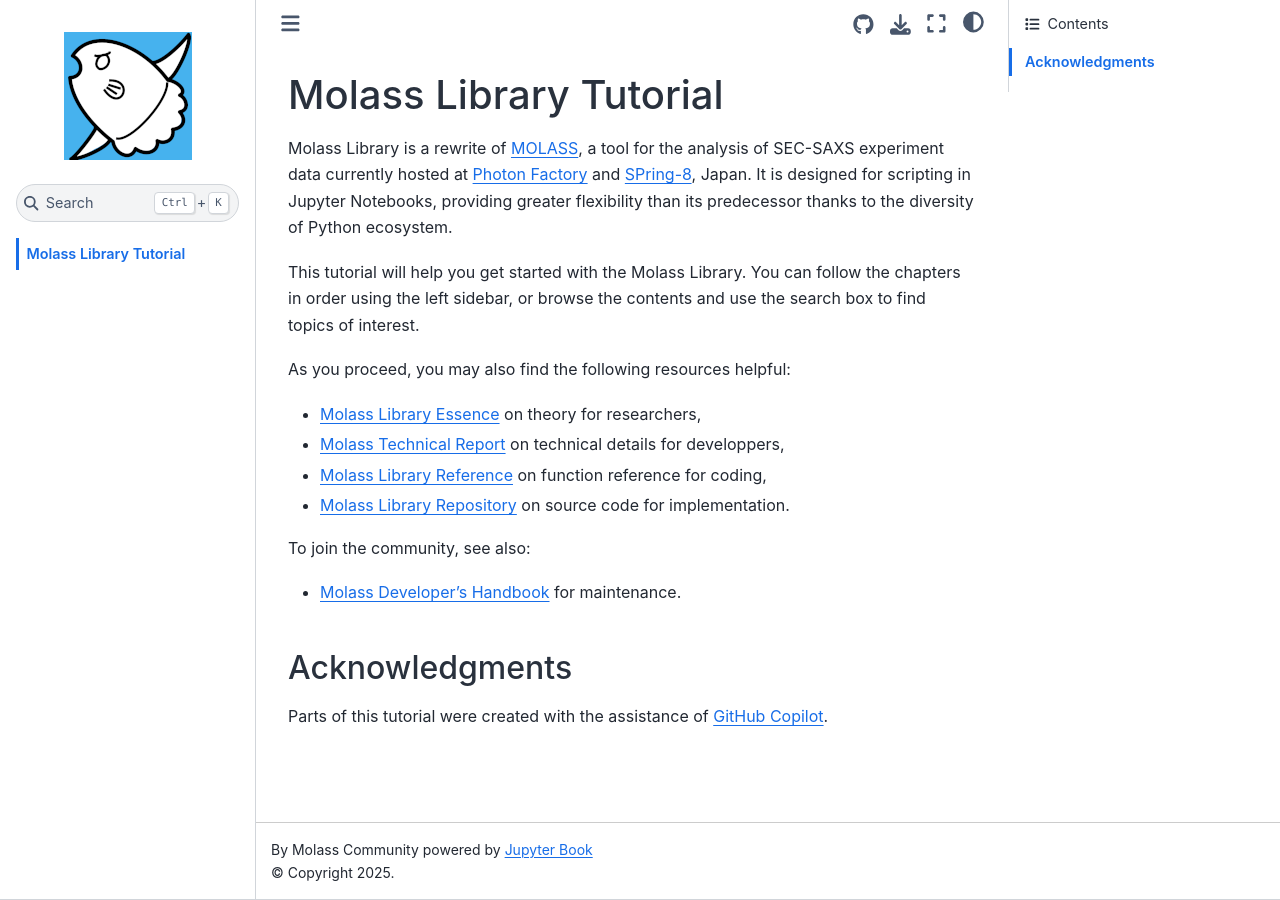
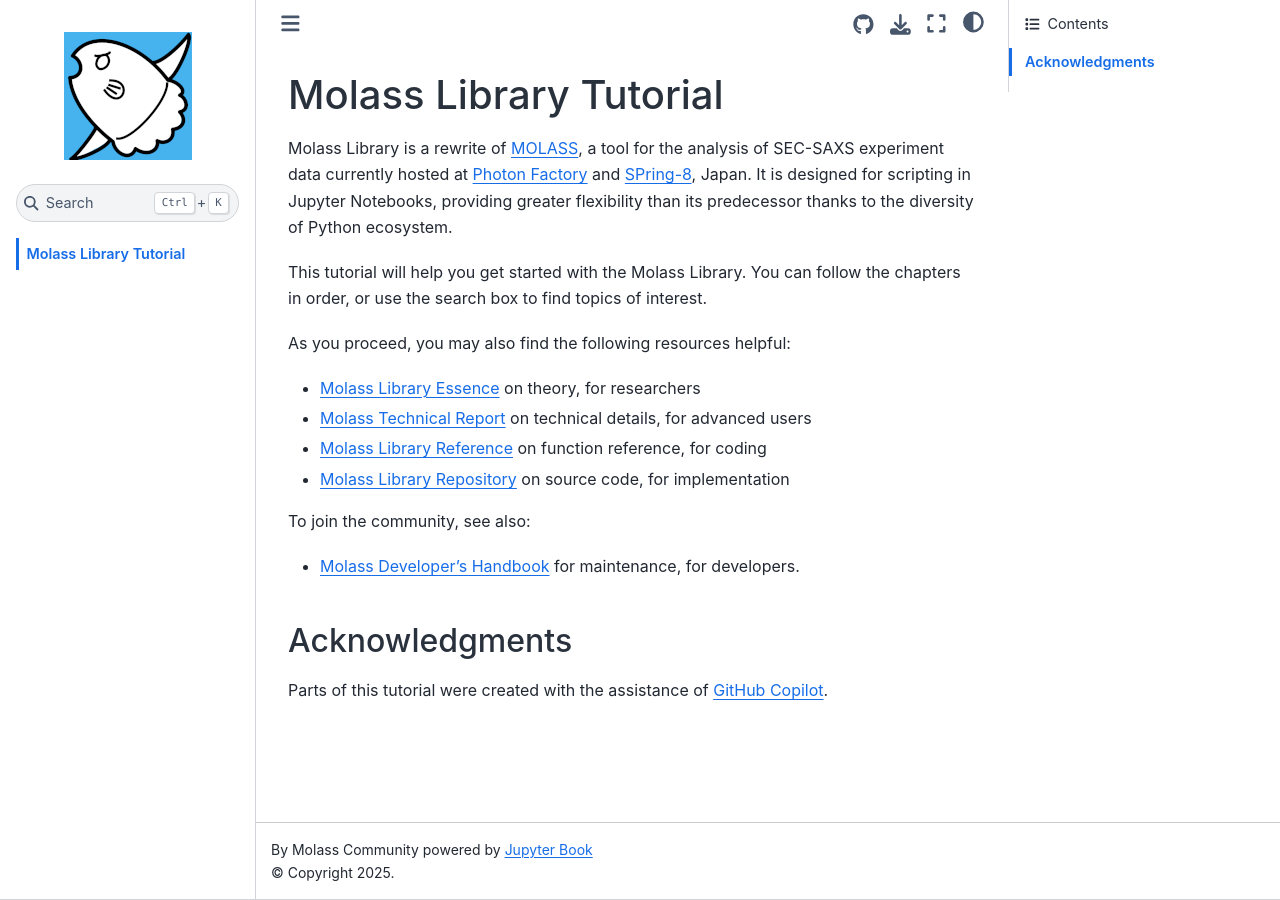
Before and after one commit to biosaxs-dev/molass-tutorial, a Jupyter Book: the page built from chapters/intro.md, in a window 1280 px wide. Built offline with Jupyter Book 1.0.4 settings and Sphinx 7.4.7 and the Sphinx Book theme 1.1.4, drawn with Linux system fonts in a browser that asks for light colours; pages that are not in the unit, such as notebooks, are missing from menus.

Commit message:
Minor changes for better wording

```diff
--- a/chapters/intro.md
+++ b/chapters/intro.md
@@ -2,16 +2,16 @@
 
 Molass Library is a rewrite of [MOLASS](https://pfwww.kek.jp/saxs/MOLASSE.html), a tool for the analysis of SEC-SAXS experiment data currently hosted at [Photon Factory](https://www2.kek.jp/imss/pf/eng/) and [SPring-8](http://www.spring8.or.jp/en/), Japan. It is designed for scripting in Jupyter Notebooks, providing greater flexibility than its predecessor thanks to the diversity of Python ecosystem.
 
-This tutorial will help you get started with the Molass Library. You can follow the chapters in order using the left sidebar, or browse the contents and use the search box to find topics of interest.
+This tutorial will help you get started with the Molass Library. You can follow the chapters in order, or use the search box to find topics of interest.
 
 As you proceed, you may also find the following resources helpful:
-* [Molass Library Essence](https://molass-saxs.github.io/molass-essence/) on theory for researchers,
-* [Molass Technical Report](https://freesemt.github.io/molass-technical/) on technical details for developpers,
-* [Molass Library Reference](https://molass-saxs.github.io/molass-library/) on function reference for coding,
-* [Molass Library Repository](https://github.com/molass-saxs/molass-library) on source code for implementation.
+* [Molass Library Essence](https://molass-saxs.github.io/molass-essence/) on theory, for researchers
+* [Molass Technical Report](https://freesemt.github.io/molass-technical/) on technical details, for advanced users
+* [Molass Library Reference](https://molass-saxs.github.io/molass-library/) on function reference, for coding
+* [Molass Library Repository](https://github.com/molass-saxs/molass-library) on source code, for implementation
 
 To join the community, see also:
-* [Molass Developer's Handbook](https://molass-saxs.github.io/molass-develop) for maintenance.
+* [Molass Developer's Handbook](https://molass-saxs.github.io/molass-develop) for maintenance, for developers.
 
 ## Acknowledgments
 
```
Also changed, not shown: 1 other file.
